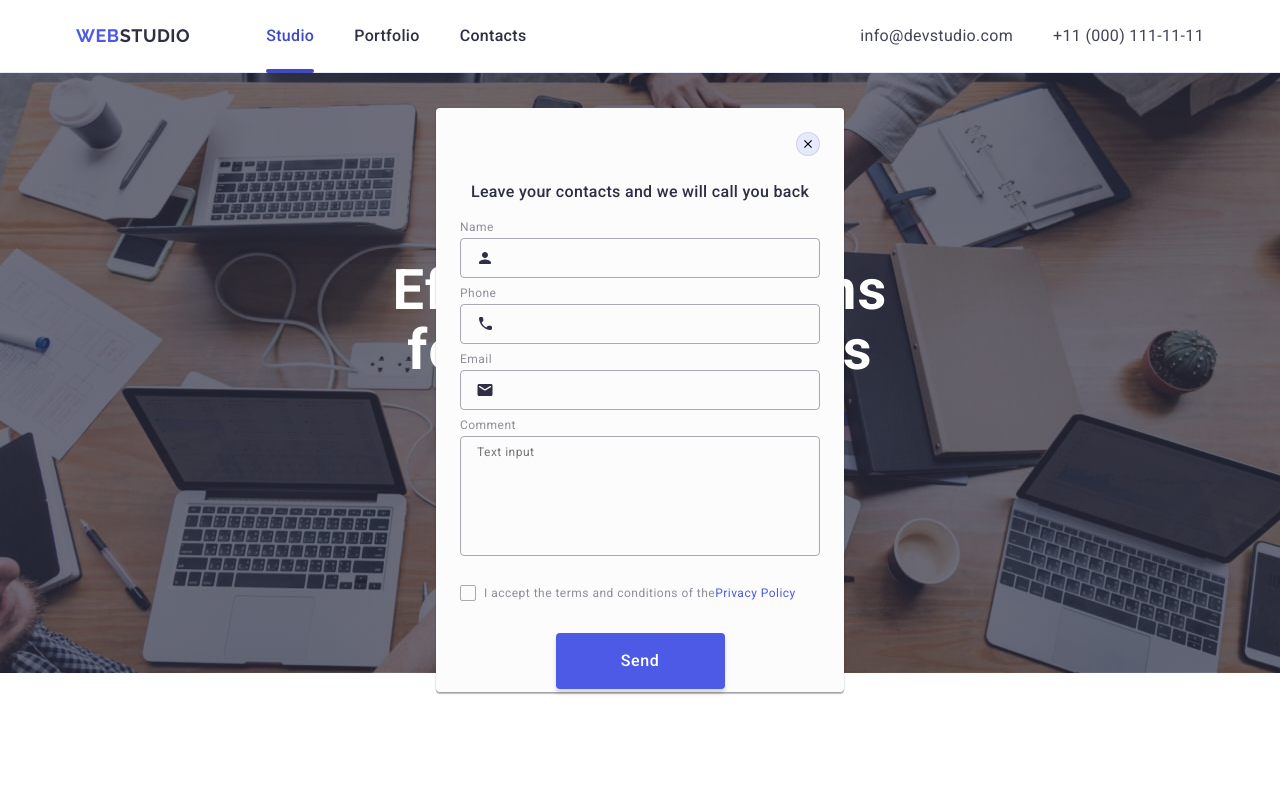
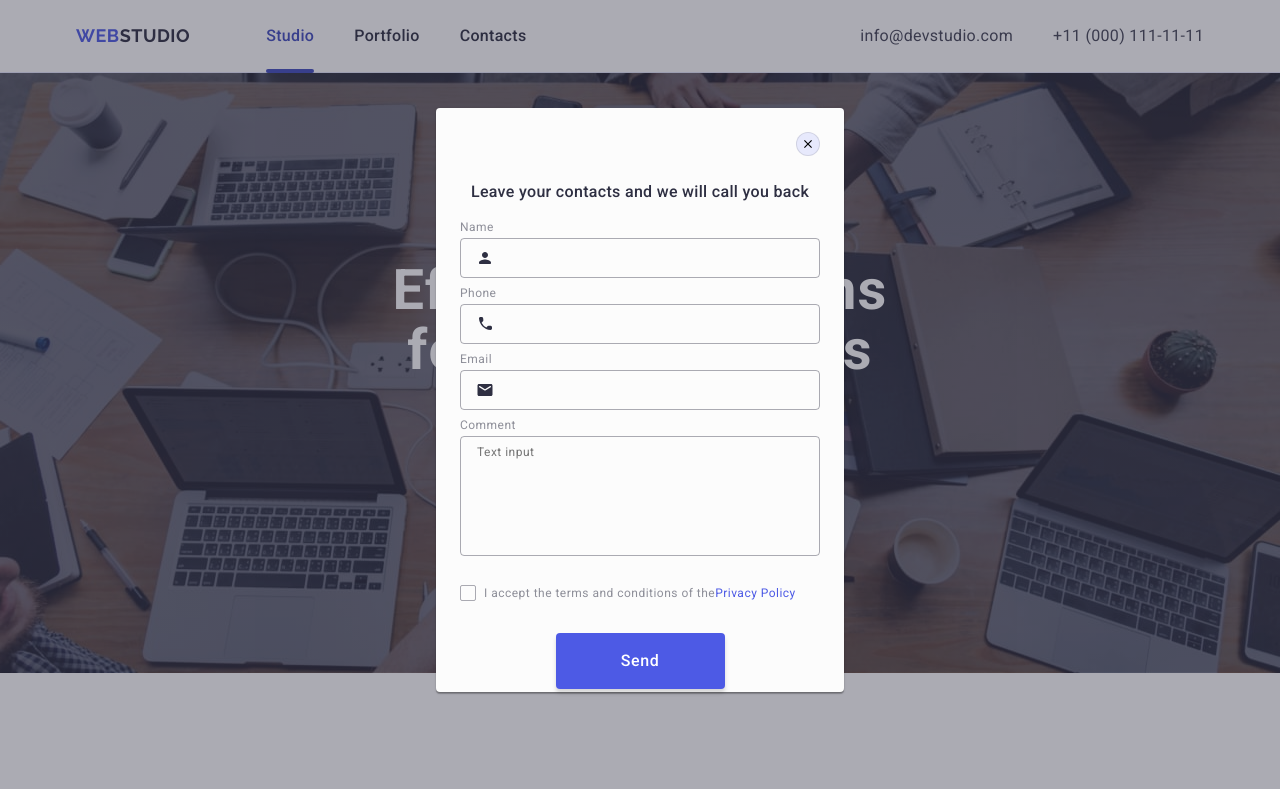
Before and after one commit to VladaVante/goit-markup-hw-05, a plain HTML site: page index.html in a window 1280 px wide. Shown: the top 789 px of the page. Drawn offline with nearby package versions, Linux system fonts and the light colour scheme.

Commit message:
add index file

```diff
--- a/index.html
+++ b/index.html
@@ -476,7 +476,7 @@
       </div>
     </footer>
 
-    <!-- <div class="modal-overlay is-open"> -->
+    <div class="modal-overlay is-open">
       <div class="modal">
         <button type="button" class="close-modal-btn">
           <svg class="close-btn" width="8" height="8">
@@ -551,8 +551,9 @@
               <span class="check-span">
                 <svg class="check-icon" width="10" height="8">
                   <use href="./images/icons.svg#icon-Vector"></use>
-                </svg> </span>
-                I accept the terms and conditions of the
+                </svg>
+              </span>
+              I accept the terms and conditions of the
               <a class="modal-link"> Privacy Policy</a>
             </label>
           </div>
```
